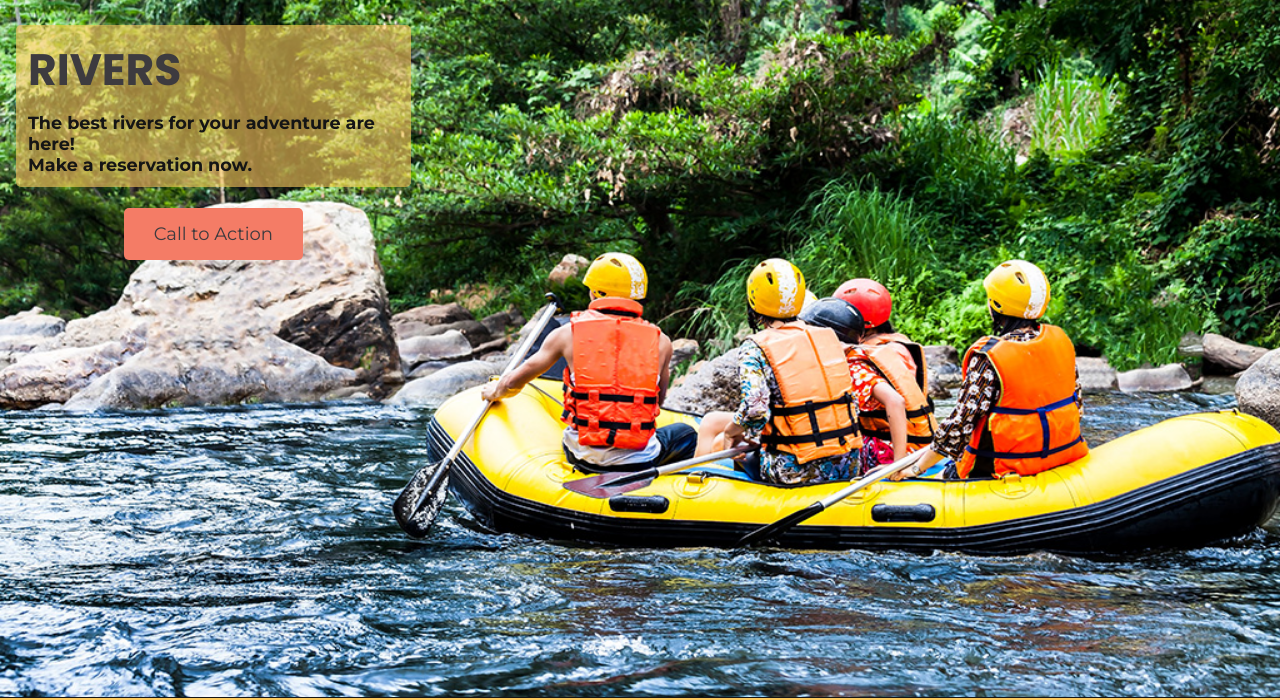
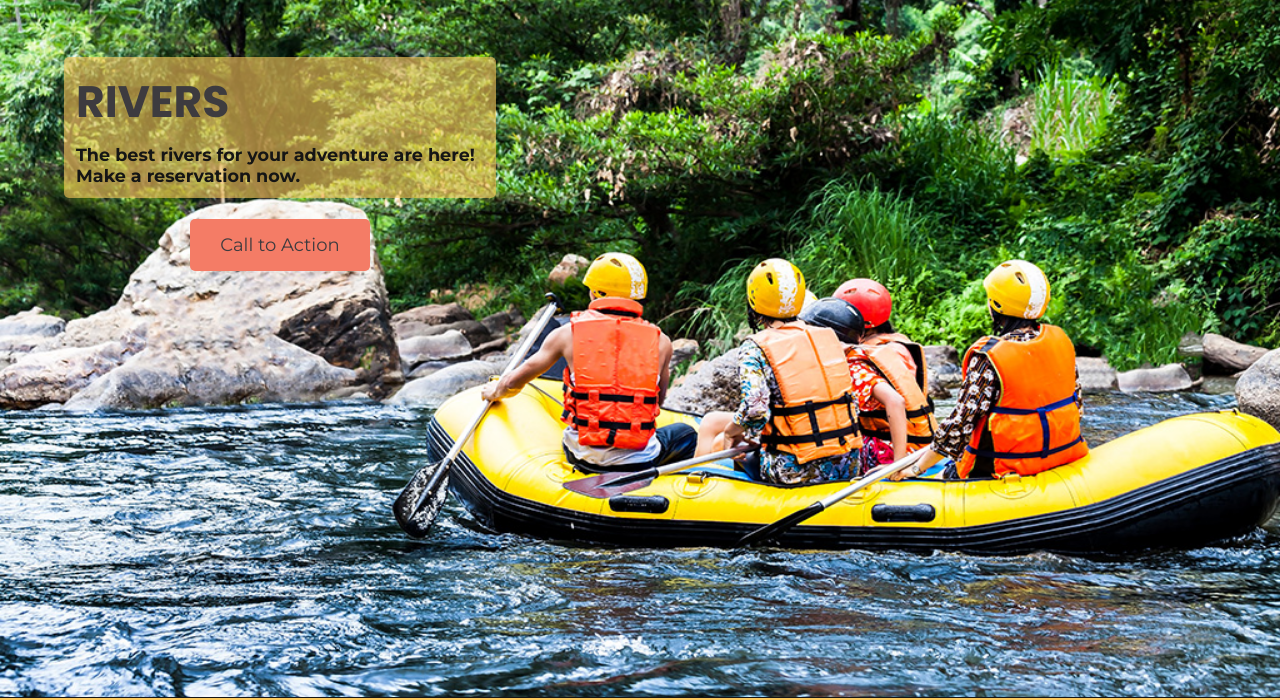
Before and after one commit to wfmendez/wdd130-a1, a plain HTML site: page wwr/rivers.html in a window 1280 px wide. Shown: the part 100-800 px from the top of the page. Drawn offline with Linux system fonts and the light colour scheme.

Commit message:
Correct Hero Message

```diff
--- a/wwr/styles/styles.css
+++ b/wwr/styles/styles.css
@@ -288,14 +288,14 @@ footer .social img {
 
 #hero-rivers {
     display: grid;
-    grid-template-columns: 1fr 2fr;
+    grid-template-columns: 2fr 3fr;
     margin-top: -100px;
 }
 
 #hero-msg-rivers {
     grid-column: 1/2;
     grid-row: 1/2;
-    margin: 8rem 1rem 1rem 1rem;
+    margin: 10rem 1rem 1rem 4rem;
     display: flex;
     flex-direction: column;
     gap: 2rem;
```
